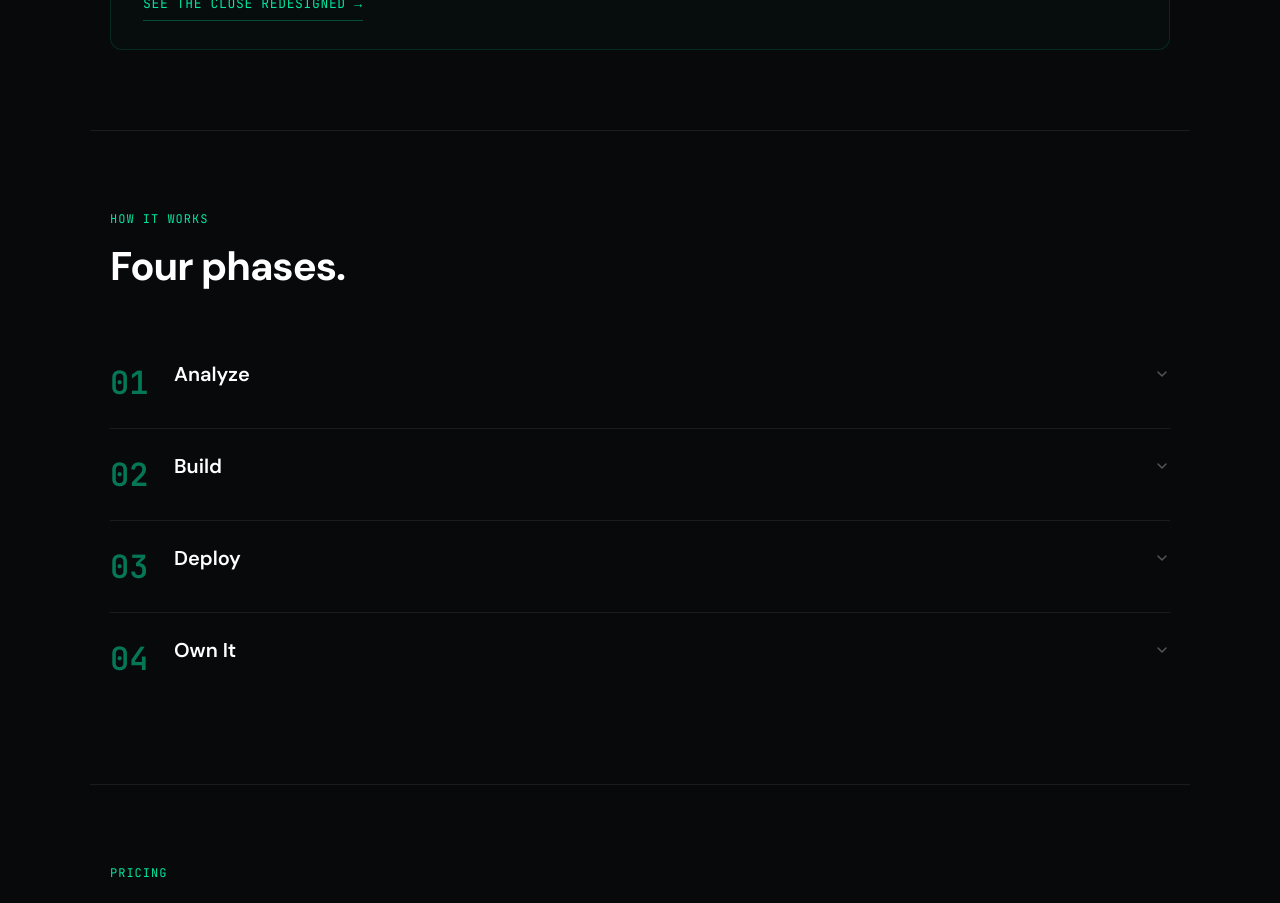
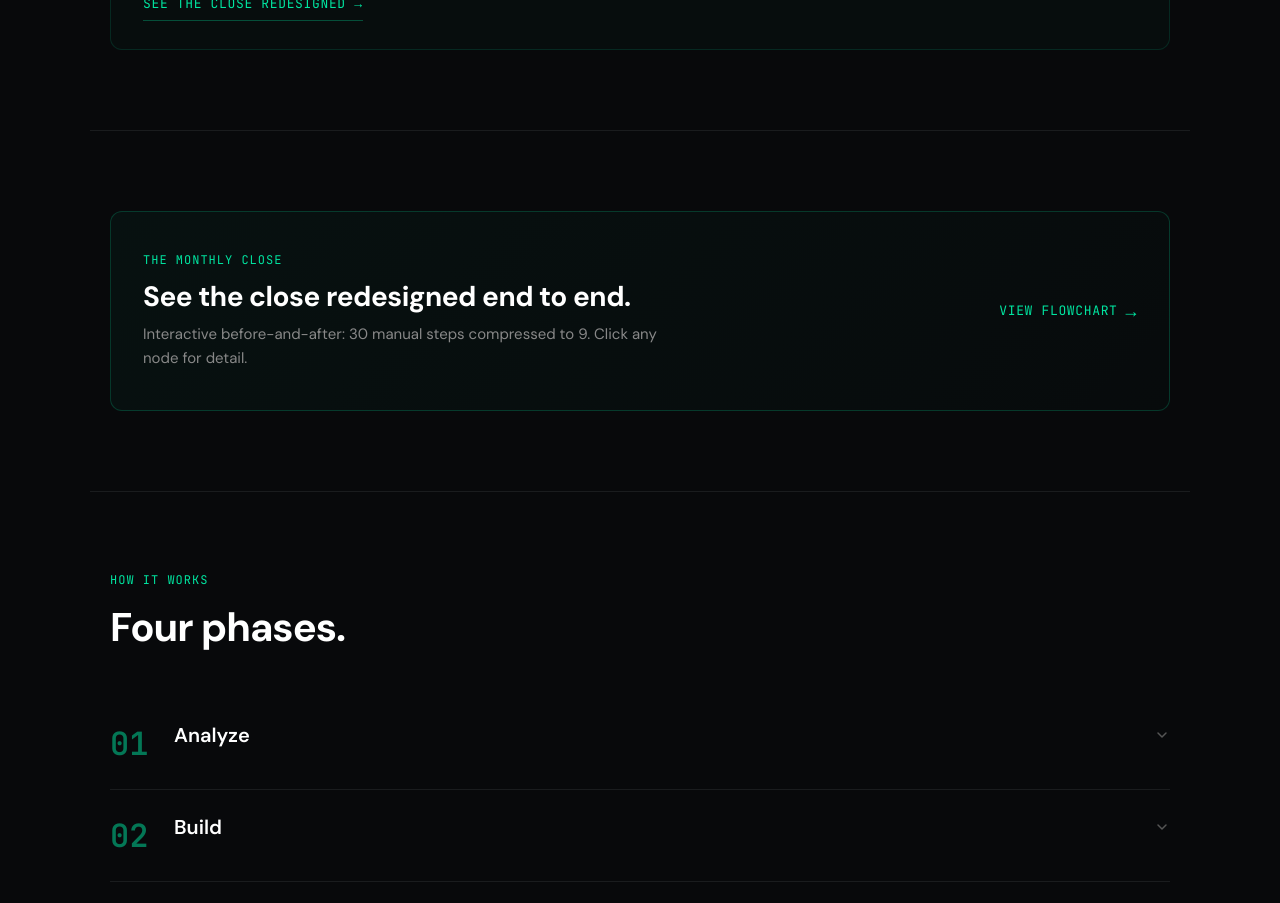
Before and after one commit to shoppingmean16/knightledger-site, a Next.js app: page / in a window 1280 px wide. Shown: the part 1620-2523 px from the top of the page. Built offline with nearby package versions, Linux system fonts and the light colour scheme.

Commit message:
Add prominent close process banner section

```diff
--- a/components/KnightLedger.jsx
+++ b/components/KnightLedger.jsx
@@ -245,6 +245,21 @@ export default function KnightLedger() {
           </div>
         </FadeIn>
       </section>
+      {/* CLOSE PROCESS */}
+      <section className="section" style={{ borderTop: "1px solid #1a1c1e" }}>
+        <FadeIn>
+          <a href="/close-process" style={{ display: "block", textDecoration: "none", padding: "40px 32px", borderRadius: 12, border: "1px solid rgba(0,229,160,0.2)", background: "linear-gradient(135deg, rgba(0,229,160,0.04) 0%, rgba(0,229,160,0.01) 100%)", transition: "all .3s", cursor: "pointer" }} onMouseEnter={function(e) { e.currentTarget.style.borderColor = "rgba(0,229,160,0.5)"; e.currentTarget.style.boxShadow = "0 0 40px rgba(0,229,160,.08)"; }} onMouseLeave={function(e) { e.currentTarget.style.borderColor = "rgba(0,229,160,0.2)"; e.currentTarget.style.boxShadow = "none"; }}>
+            <div style={{ display: "flex", alignItems: "center", justifyContent: "space-between", flexWrap: "wrap", gap: 24 }}>
+              <div>
+                <div className="mono accent" style={{ fontSize: 12, letterSpacing: 1, marginBottom: 12 }}>THE MONTHLY CLOSE</div>
+                <h2 style={{ fontSize: "clamp(20px,3vw,28px)", fontWeight: 700, color: "#fff", lineHeight: 1.2, letterSpacing: "-0.5px", marginBottom: 8 }}>See the close redesigned end to end.</h2>
+                <p style={{ fontSize: 15, color: "#888", lineHeight: 1.6, maxWidth: 520 }}>Interactive before-and-after: 30 manual steps compressed to 9. Click any node for detail.</p>
+              </div>
+              <div className="mono" style={{ fontSize: 13, color: "#00e5a0", letterSpacing: ".05em", display: "flex", alignItems: "center", gap: 8, flexShrink: 0 }}>VIEW FLOWCHART <span style={{ fontSize: 18 }}>→</span></div>
+            </div>
+          </a>
+        </FadeIn>
+      </section>
       {/* PROCESS */}
       <section id="process" className="section" style={{ borderTop: "1px solid #1a1c1e" }}>
         <FadeIn><div className="mono accent" style={{ fontSize: 12, marginBottom: 16, letterSpacing: 1 }}>HOW IT WORKS</div><h2 style={{ fontSize: "clamp(24px,4vw,40px)", fontWeight: 700, color: "#fff", lineHeight: 1.15, letterSpacing: "-1px", marginBottom: 48 }}>Four phases.</h2></FadeIn>
```
